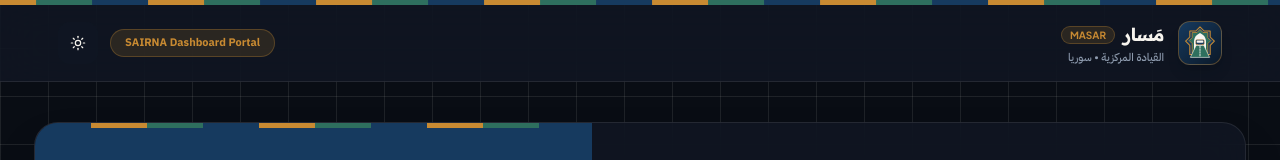
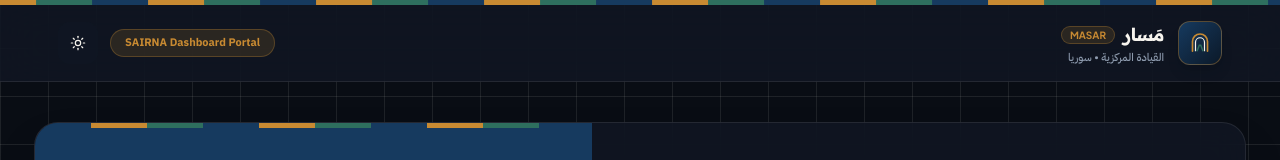
Before and after one commit to EsmaelBizo/masar-dash, a React (Vite) app: page /login in a window 1280 px wide. Shown: the top 160 px of the page. Built offline with nearby package versions, Linux system fonts and the light colour scheme; no server answers.

Commit message:
Revert "Use asset logo in brand component"
This reverts commit ccba5a06422ef1fda0956155854def4137373f86.

```diff
--- a/src/components/shared/brand-logo/brand-logo.jsx
+++ b/src/components/shared/brand-logo/brand-logo.jsx
@@ -1,7 +1,6 @@
 import { Link } from 'react-router-dom';
 import { ROUTES } from '../../../constants/routes';
 import { cn } from '../../../lib/cn';
-import logoSvg from '../../../assets/images/logo.svg';
 
 export function BrandLogo({ variant = 'default', collapsed = false, className }) {
   const isLightText = variant === 'footer' || variant === 'header';
@@ -17,7 +16,20 @@ export function BrandLogo({ variant = 'default', collapsed = false, className })
       aria-label="مَسار | MASAR Dashboard - الرئيسية"
     >
       <span className="grid size-11 max-[650px]:size-[38px] shrink-0 place-items-center rounded-xl border border-[#C88A32]/40 bg-gradient-to-br from-[#163A5F] to-[#0B1929] shadow-lg">
-        <img src={logoSvg} alt="" className="size-9 object-contain" />
+        <svg width="24" height="24" viewBox="0 0 32 32" fill="none" aria-hidden="true">
+          <path
+            d="M6 27V14C6 8.5 10.5 4 16 4C21.5 4 26 8.5 26 14V27"
+            stroke="#C88A32"
+            strokeWidth="2.2"
+            strokeLinecap="round"
+          />
+          <path
+            d="M10 27V15C10 11.7 12.7 9 16 9C19.3 9 22 11.7 22 15V27"
+            stroke="#F7F4EE"
+            strokeWidth="1.6"
+          />
+          <path d="M12 27L15 19H17L20 27" stroke="#2E6F5E" strokeWidth="2" />
+        </svg>
       </span>
 
       {!collapsed && (
```
